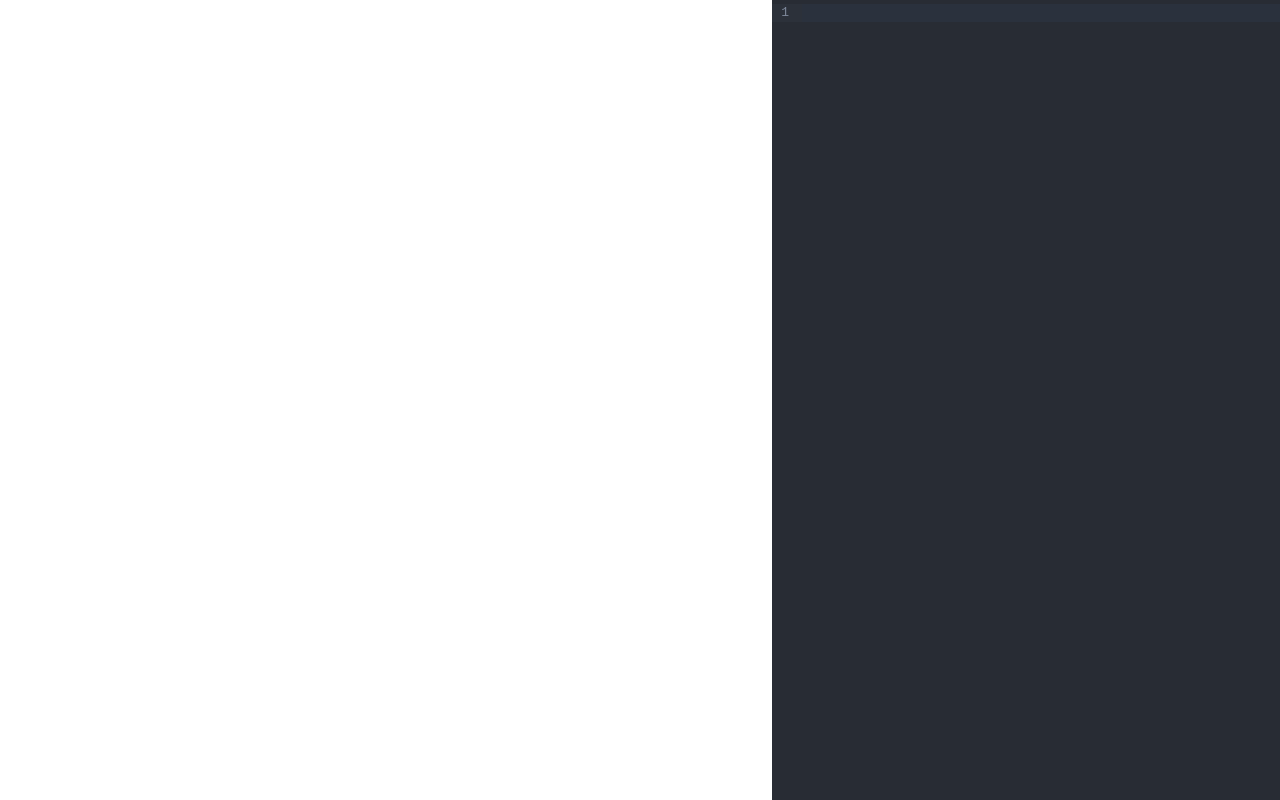
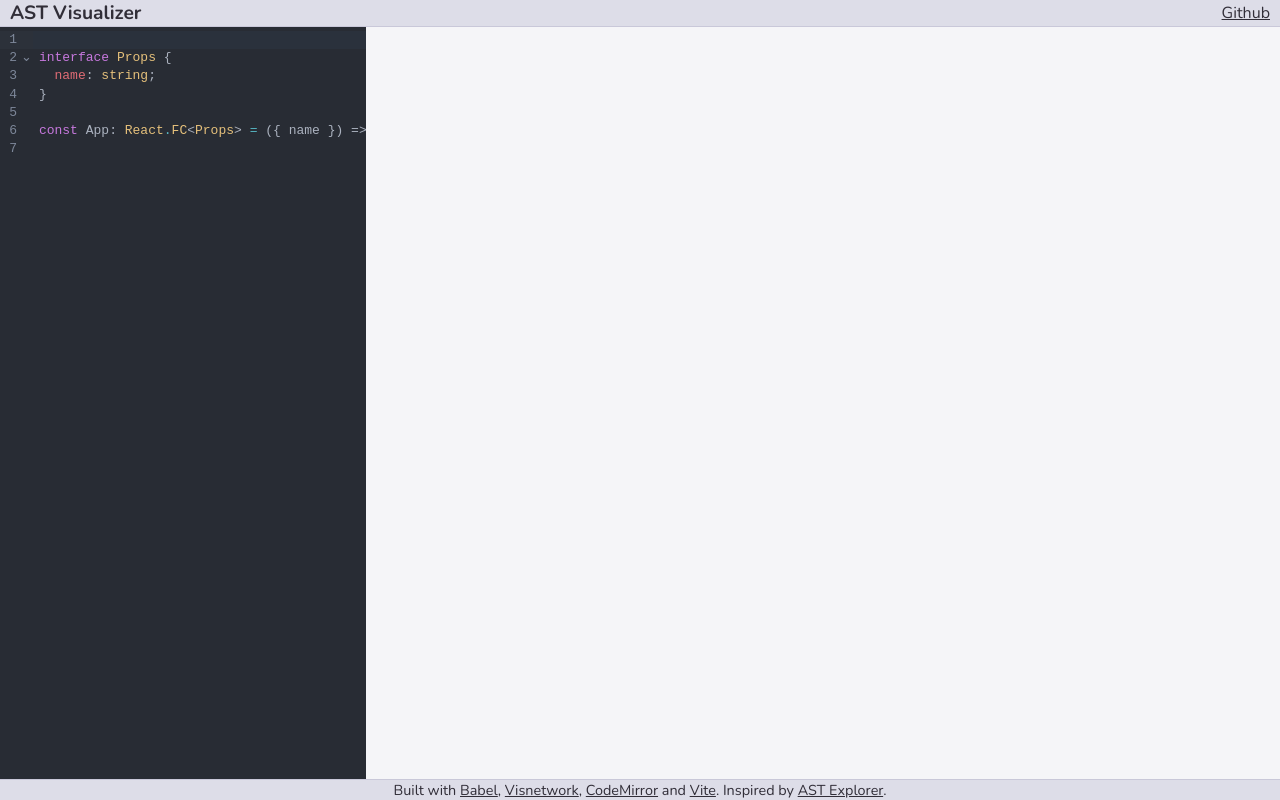
Before and after one commit to AdorableRedPanda/ast-visualization, a website built with Vite: page src/client/index.html in a window 1280 px wide. Built offline with nearby package versions, Linux system fonts and the light colour scheme.

Commit message:
CodeMirror editor, coloring, header/footer

```diff
--- a/src/client/components/initEditor/highlightingExtension.ts
+++ b/src/client/components/initEditor/highlightingExtension.ts
@@ -28,7 +28,7 @@ export const highlightingExtension = StateField.define({
 
 			const highlights = Decoration
 				.mark({ class: 'highlighted' })
-				.range(effect.value.start.index, effect.value.end.index);
+				.range(effect.value.start.index, effect.value.end.index + 1);
 
 			nextDecorations = nextDecorations.update({ add: [ highlights ] });
 		}
--- a/src/client/components/initEditor/initEditor.ts
+++ b/src/client/components/initEditor/initEditor.ts
@@ -6,7 +6,14 @@ import { SourceLocation } from 'src/types';
 
 import { debounce } from '../../utils';
 import { highlightPositions, highlightingExtension } from './highlightingExtension';
-export function initEditor (container: HTMLElement, onChange: (source: string) => void, initial: string) {
+
+interface EditorProps {
+	container: HTMLElement;
+	initial: string;
+	onChange: (source: string) => void;
+}
+
+export function initEditor ({ container, initial, onChange }: EditorProps) {
 	if (initial) {
 		onChange(initial);
 	}
--- /dev/null
+++ b/src/client/constants.ts
@@ -0,0 +1,11 @@
+export const CODE_EXAMPLE = `
+interface Props {
+  name: string;
+}
+
+const App: React.FC<Props> = ({ name }) => <h2>Hello {name}!</h2>
+`;
+
+export const NO_CONTAINERS_ERROR = 'Some container was not found';
+
+export const SOURCE_LINK = 'https://github.com/AdorableRedPanda/ast-visualization';
--- a/src/client/index.html
+++ b/src/client/index.html
@@ -3,14 +3,30 @@
 <head>
     <meta charset="utf-8">
     <title>AST Visualizer</title>
+    <meta name="description" content="An online AST visualizer for JS">
+    <link href="https://fonts.googleapis.com/css2?family=Nunito:wght@400;500;700&display=swap" rel="stylesheet">
     <link rel="stylesheet" href="styles/reset.css">
     <link rel="stylesheet" href="styles/index.css">
     <link rel="stylesheet" href="styles/tokens.css">
 </head>
 <body>
 <div class="root">
-    <section id="view_container" class="section view_container"></section>
-    <section class="section" id="editor_container"></section>
+    <header class="header">
+        <h1 class="title">AST Visualizer</h1>
+        <a href="https://github.com/AdorableRedPanda/ast-visualization" target="_blank" class="link">Github</a>
+    </header>
+    <main class="main">
+        <section id="editor_container" class="section"></section>
+        <section id="view_container" class="section"></section>
+    </main>
+    <footer class="footer">
+        Built with
+        <a href="https://babeljs.io" target="_blank" class="link">Babel</a>,
+        <a href="https://visjs.org" target="_blank" class="link">Visnetwork</a>,
+        <a href="https://codemirror.net" target="_blank" class="link">CodeMirror</a> and
+        <a href="https://vitejs.dev" target="_blank" class="link">Vite</a>.
+        Inspired by <a href="https://astexplorer.net/" target="_blank" class="link">AST Explorer</a>.
+    </footer>
 </div>
 <script type="module" src="index.ts"></script>
 </body>
--- a/src/client/index.ts
+++ b/src/client/index.ts
@@ -1,4 +1,5 @@
 import { initEditor, initError, initView } from './components';
+import { CODE_EXAMPLE, NO_CONTAINERS_ERROR } from './constants';
 import { initWorker } from './initWorker';
 import { getStoredCode, setLsCode } from './utils';
 
@@ -7,14 +8,18 @@ const codeContainer = document.getElementById('editor_container');
 
 
 if (!viewContainer || !codeContainer) {
-	throw 'Some container was not found';
+	throw NO_CONTAINERS_ERROR;
 }
 
 const { onMessage, postMessage } = initWorker();
 
 const onCodeChange = (source: string) => postMessage({ data: source, type: 'source' });
 
-const { setSelected } = initEditor(codeContainer, onCodeChange, getStoredCode());
+const { setSelected } = initEditor({
+	container: codeContainer,
+	initial: getStoredCode() || CODE_EXAMPLE,
+	onChange: onCodeChange,
+});
 
 const { setData } = initView(viewContainer, setSelected);
 
@@ -34,6 +39,3 @@ onMessage(({ data, type }) => {
 			break;
 	}
 });
-
-
-console.info('Source code available: ', 'https://github.com/AdorableRedPanda/ast-visualization');
--- a/src/client/styles/index.css
+++ b/src/client/styles/index.css
@@ -1,25 +1,6 @@
 .section {
-    height: 100vh;
     overflow: auto;
 }
-
-.section_code {
-    display: flex;
-    flex-direction: column;
-    gap: 10px;
-}
-
-.root {
-    width: 100%;
-    display: grid;
-    grid-template-columns: 3fr 2fr;
-    gap: 10px;
-}
-
-.view_container {
-    position: relative;
-}
-
 .view_container_error.state_view {
     display: block;
 }
@@ -38,8 +19,6 @@
     background: var(--color-error-background);
 
     z-index: var(--z-index-error);
-
-    background: #ffe0e0;
 }
 
 .highlighted {
@@ -51,3 +30,72 @@
     height: 100%;
     overflow: auto;
 }
+
+.root {
+    width: 100%;
+    height: 100vh;
+
+    display: grid;
+    grid-template-columns: 2fr 1fr;
+    grid-template-rows: var(--size-header-height) 1fr var(--size-footer-height);
+    grid-auto-flow: row;
+    grid-template-areas:
+    "header header"
+    "main main"
+    "footer footer";
+
+    canvas {
+        background: var(--color-canvas-background);
+    }
+}
+
+.header {
+    grid-area: header;
+    background: var(--color-bars-background);
+
+    display: flex;
+    justify-content: space-between;
+    padding: 0 10px;
+
+    line-height: var(--size-header-height);
+    height: var(--size-header-height);
+
+    .title {
+        font-size: var(--size-header-title-font);
+    }
+}
+
+.main {
+    grid-area: main;
+    display: grid;
+    grid-template-columns: 2fr 5fr;
+
+    border-top: 1px solid;
+    border-bottom: 1px solid;
+    border-color:var(--color-main-border);
+
+    --visnetwork-height: calc(100vh - ( var(--size-header-height) + var(--size-footer-height)));
+
+    height: var(--visnetwork-height);
+}
+
+.footer {
+    grid-area: footer;
+    background: var(--color-bars-background);
+}
+
+html {
+    font-family: 'Nunito', sans-serif;
+    color: var(--color-body-text);
+}
+
+.footer {
+    font-size: 0.9em;
+    height: var(--size-footer-height);
+    text-align: center;
+    line-height: var(--size-footer-height);
+}
+
+.link {
+    color: inherit;
+}
--- a/src/client/styles/tokens.css
+++ b/src/client/styles/tokens.css
@@ -1,11 +1,22 @@
 html {
-    --color-input-text: #e4e4f3;
-    --color-input-background: #19191e;
+    --color-body-text: #312e38;
 
-    --color-error-text: #673445;
-    --color-error-background: #f0dbde;
+    --color-error-text: #450a0a;
+    --color-error-background: #fee2e2;
 
-    --color-highlighted-background: rgba(255, 255, 255, 0.16);
+    --color-canvas-background: #f5f5f8;
+
+    --color-bars-background: #dddde8;
+    --color-main-border: #c9c8d9;
+
+    --color-highlighted-background: #FFFFFF28;
 
     --z-index-error: 1;
+
+    --size-header-height: 26px;
+    --size-footer-height: 20px;
+
+    --size-footer-font: 0.9em;
+    --size-header-font: 0.9em;
+    --size-header-title-font: 1.2em;
 }
```
Also changed, not shown: README.md.
